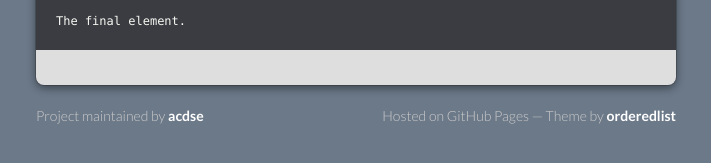
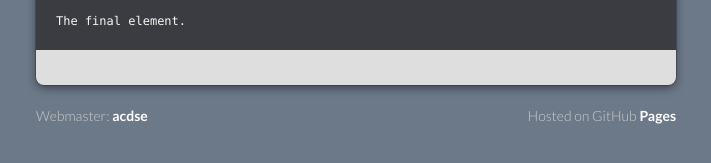
Before and after one commit to acdse/ud775, a Jekyll site: the page built from index.md, in a window 1280 px wide and 900 px high, scrolled down 2530 px. Shown: the part 704-867 px from the top of the window, without its empty margins (284-995 px from the left). Built offline with Jekyll 4.4.1, drawn with Linux system fonts in a browser that asks for light colours.

Commit message:
Update default.html

```diff
--- a/_layouts/default.html
+++ b/_layouts/default.html
@@ -9,7 +9,7 @@
     <link href='https://fonts.googleapis.com/css?family=Lato:300italic,700italic,300,700' rel='stylesheet' type='text/css'>
     <link rel="stylesheet" href="{{ '/assets/css/style.css?v=' | append: site.github.build_revision | relative_url }}">
     <script src="{{ '/assets/js/scale.fix.js' | relative_url }}"></script>
-    <meta name="viewport" content="width=device-width, initial-scale=1, user-scalable=no">
+    <meta name="viewport" content="width=device-width, initial-scale=1, user-scalable=yes">
 
     <!--[if lt IE 9]>
     <script src="//html5shiv.googlecode.com/svn/trunk/html5.js"></script>
@@ -22,13 +22,13 @@
         {% if site.description or site.github.project_tagline %}
           <p>{{ site.description | default: site.github.project_tagline }}</p>
         {% endif %}
-        <p class="view"><a href="{{ site.github.repository_url }}">View the Project on GitHub <small>{{ github_name }}</small></a></p>
+        <p class="view"><a href="{{ site.github.repository_url }}">view on GitHub <small>{{ github_name }}</small></a></p>
         <ul>
         {% if site.show_downloads %}
           <li><a href="{{ site.github.zip_url }}">Download <strong>ZIP File</strong></a></li>
           <li><a href="{{ site.github.tar_url }}">Download <strong>TAR Ball</strong></a></li>
         {% endif %}
-          <li><a href="{{ site.github.repository_url }}">View On <strong>GitHub</strong></a></li>
+          <li><a href="{{ site.github.repository_url }}">view on<br />GitHub</a></li>
         </ul>
       </header>
       <section>
@@ -39,9 +39,9 @@
     </div>
     <footer>
     {% if site.github.is_project_page %}
-      <p>Project maintained by <a href="{{ site.github.owner_url }}">{{ site.github.owner_name }}</a></p>
+      <p>Webmaster: <a href="{{ site.github.owner_url }}">{{ site.github.owner_name }}</a></p>
     {% endif %}
-      <p>Hosted on GitHub Pages &mdash; Theme by <a href="https://github.com/orderedlist">orderedlist</a></p>
+      <p>Hosted on GitHub <a href="https://pages.github.com">Pages</a></p>
     </footer>
     <!--[if !IE]><script>fixScale(document);</script><![endif]-->
 
```
